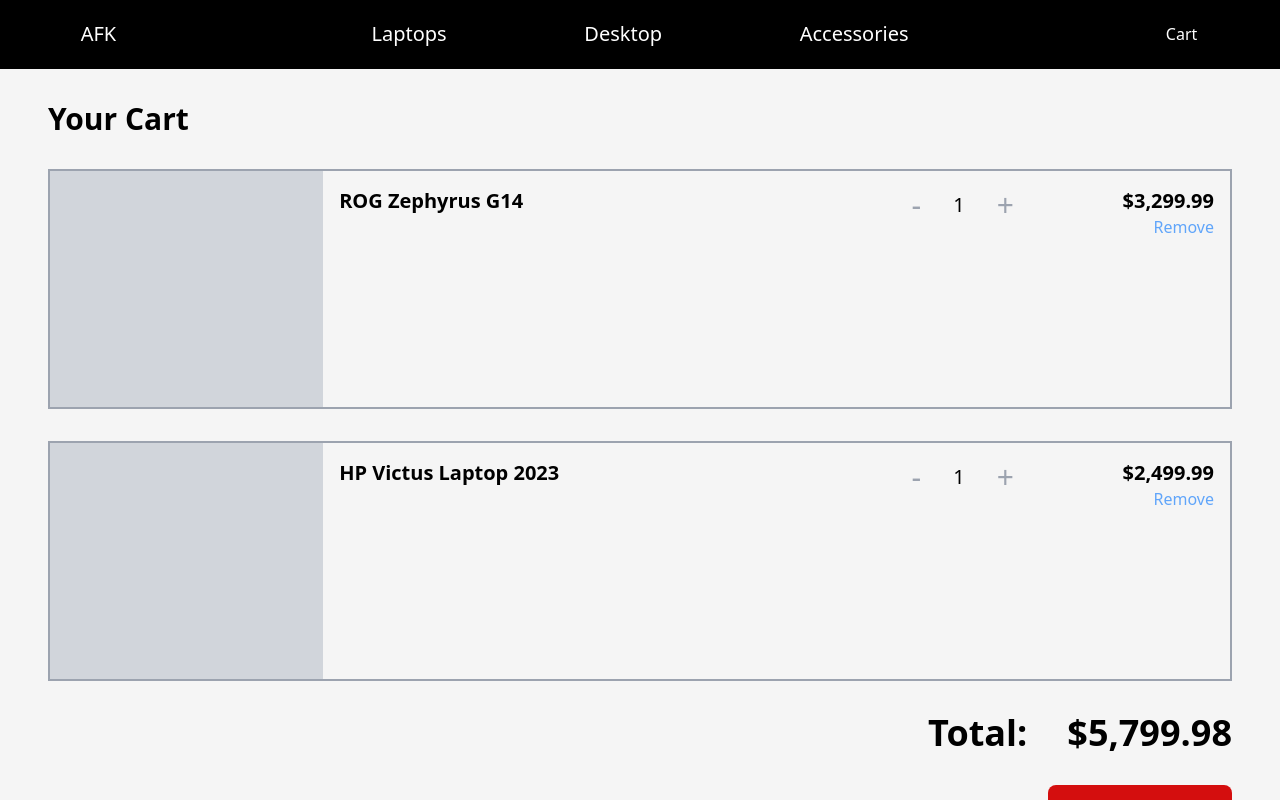
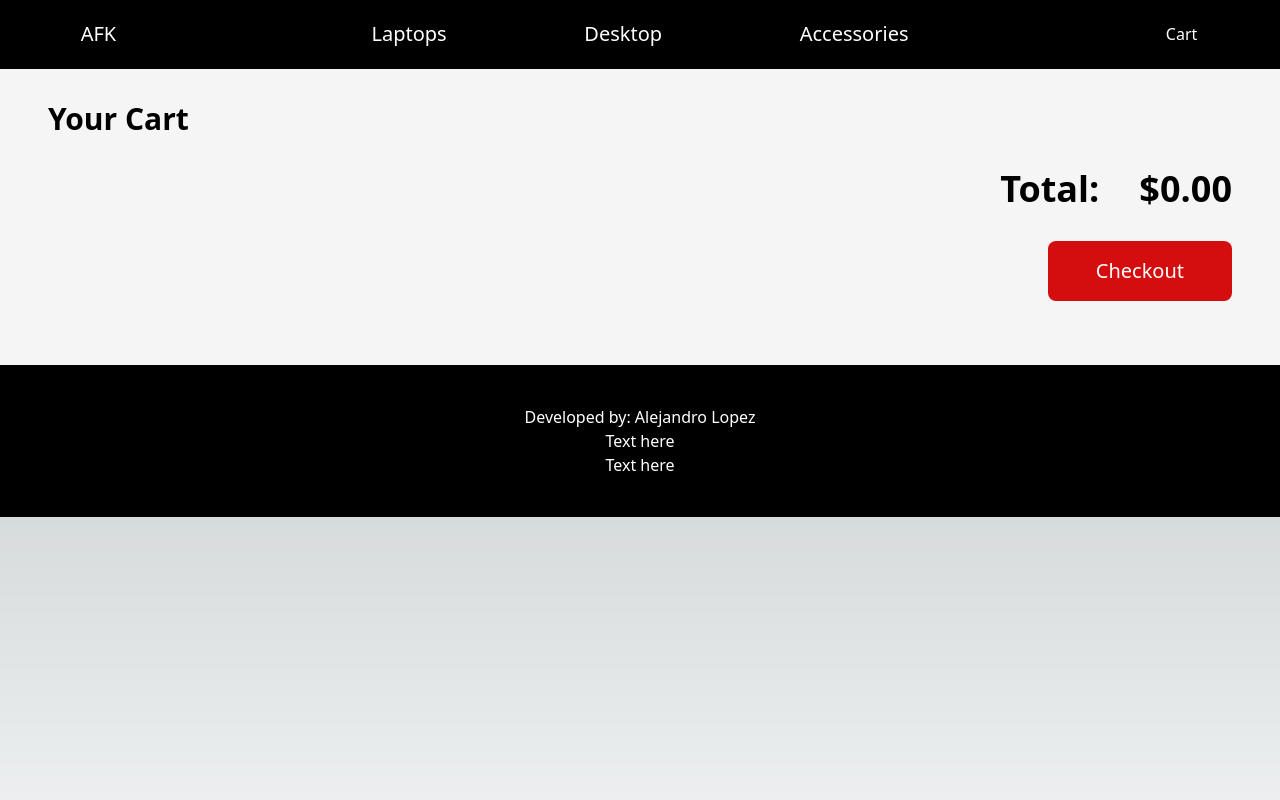
Before and after one commit to AlejandroALopez/e-commerce, a Next.js app: page /checkout/cart in a window 1280 px wide. Shown: the top 800 px of the page. Built offline with nearby package versions, Linux system fonts and the light colour scheme.

Commit message:
add to cart button now adds custom laptop to cart, visible on Cart page

```diff
--- a/pages/_app.tsx
+++ b/pages/_app.tsx
@@ -1,11 +1,35 @@
 import "@/styles/globals.css";
 import type { AppProps } from "next/app";
 import Layout from "@/components/layout/Layout";
+import {
+  useState,
+  createContext,
+  Dispatch,
+  SetStateAction,
+  useContext,
+} from "react";
+import { CartElement } from "@/types/cartTypes";
+
+interface ContextProps {
+  cart: CartElement[];
+  setCart: Dispatch<SetStateAction<CartElement[]>>;
+}
+
+export const CartContext = createContext<ContextProps>({
+  cart: [],
+  setCart: (): CartElement[] => [],
+});
 
 export default function App({ Component, pageProps }: AppProps) {
+  const [cart, setCart] = useState<CartElement[]>([]);
+
   return (
     <Layout>
-      <Component {...pageProps} />
+      <CartContext.Provider value={{ cart, setCart }}>
+        <Component {...pageProps} />
+      </CartContext.Provider>
     </Layout>
   );
 }
+
+export const useCartContext = () => useContext(CartContext);
--- a/pages/catalogue/[productId]/index.tsx
+++ b/pages/catalogue/[productId]/index.tsx
@@ -1,6 +1,8 @@
 import Head from "next/head";
 import { GetServerSidePropsContext } from "next";
+import { useRouter } from "next/router";
 import { Fragment, useState } from "react";
+import { useCartContext } from "@/pages/_app";
 import ImageSelector from "@/components/product/ImageSelector";
 import { TEST_LAPTOPS } from "@/testData/laptops";
 import { Laptop, Component } from "@/types/productTypes";
@@ -15,6 +17,8 @@
 }
 
 function ProductPage(props: ProductProps) {
+  const router = useRouter();
+  const { cart, setCart } = useCartContext();
   const [currentPrice, setCurrentPrice] = useState<number>(
     props.productData.basePrice
   );
@@ -58,6 +62,16 @@
     }));
   }
 
+  function addProductToCart() {
+    const prod = {
+      number: 1,
+      price: currentPrice,
+      product: customProduct
+    };
+    setCart((prevCart) => [...prevCart, prod]);
+    router.back();
+  };
+
   return (
     <Fragment>
       <Head>
@@ -88,6 +102,7 @@
             </p>
             <button
               className={"bg-[#D40E0E] rounded-sm py-2 px-6 drop-shadow-lg"}
+              onClick={addProductToCart}
             >
               <p className={"text-white"}>Add to cart</p>
             </button>
--- a/pages/checkout/cart/index.tsx
+++ b/pages/checkout/cart/index.tsx
@@ -1,62 +1,46 @@
 import Head from "next/head";
 import Link from "next/link";
+import { useCartContext } from "@/pages/_app";
 import { Fragment, useState } from "react";
 import { moneyFormatter } from "@/utils/productConstants";
 
 export function Cart() {
-  const [products, setProducts] = useState([
-    {
-      number: 1,
-      product: {
-        id: "2om2ni2f2",
-        name: "ROG Zephyrus G14",
-        basePrice: 3299.99,
-      },
-    },
-    {
-      number: 1,
-      product: {
-        id: "2d923d92nc",
-        name: "HP Victus Laptop 2023",
-        basePrice: 2499.99,
-      },
-    },
-  ]); // TODO: Use real products instead
+  const { cart, setCart } = useCartContext();
 
   // Increase number of orders of a product in cart by one
   function increaseProductCount(id: string) {
-    const updatedProducts = products.map((p) => {
+    const updatedProducts = cart.map((p) => {
       if (p.product.id === id) {
         return { ...p, number: p.number + 1 };
       }
 
       return p;
     });
-    setProducts(updatedProducts);
+    setCart(updatedProducts);
   }
 
   // Decrease number of orders of a product in cart by one
   function decreaseProductCount(id: string) {
-    const updatedProducts = products.map((p) => {
+    const updatedProducts = cart.map((p) => {
       if (p.product.id === id) {
         return { ...p, number: p.number - 1 };
       }
 
       return p;
     });
-    setProducts(updatedProducts);
+    setCart(updatedProducts);
   }
 
   function removeProduct(id: string) {
-    const updatedProducts = products.filter((p) => {
-      return p.product.id !== id;
+    const updatedProducts = cart.filter((p) => {
+      return (p.product.id !== id);
     });
-    setProducts(updatedProducts);
+    setCart(updatedProducts);
   }
 
   function getTotalPrice() {
-    return products.reduce(
-      (total, p) => (total = total + p.product.basePrice * p.number),
+    return cart.reduce(
+      (total, p) => (total = total + p.price * p.number),
       0
     );
   }
@@ -76,14 +60,14 @@
         <div className={"mt-4"}>
           <p className={"text-3xl font-semibold"}>Your Cart</p>
         </div>
-        {products.map((p) => (
+        {cart.map((p) => (
           <div
             key={p.product.id}
             className={"flex flex-row h-60 border-2 border-gray-400"}
           >
             <div className={"bg-gray-300 w-3/12 h-full p-4"} />
             <div className={" w-6/12 h-full p-4"}>
-              <p className={"text-xl font-semibold"}>{p.product.name}</p>
+              <p className={"text-xl font-semibold"}>{p.product.title}</p>
             </div>
             <div
               className={
@@ -92,7 +76,7 @@
             >
               <div className={"flex flex-col items-end"}>
                 <p className={"text-xl font-semibold"}>
-                  {moneyFormatter.format(p.product.basePrice)}
+                  {moneyFormatter.format(p.price)}
                 </p>
                 <button onClick={() => removeProduct(p.product.id)}>
                   <p className={"text-blue-400"}>Remove</p>
--- a/types/cartTypes.ts
+++ b/types/cartTypes.ts
@@ -1,5 +1,7 @@
 import { Laptop } from "./productTypes";
 
-export interface Cart {
-  products: Laptop[]; // later make this <Desktop | Laptop | Accessory>[]
+export interface CartElement {
+  number: number,
+  price: number,
+  product: Laptop, // later make this <Laptop | Accessory>[]
 }
```
